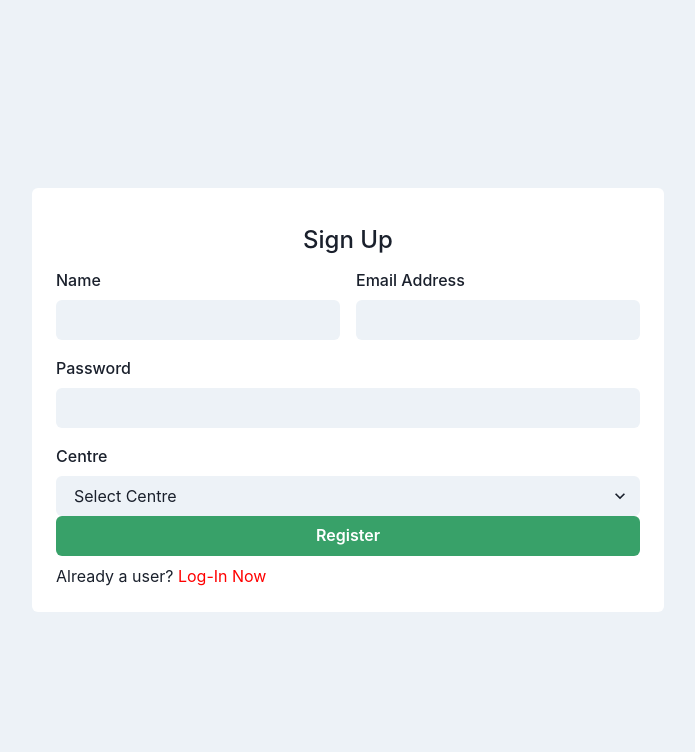
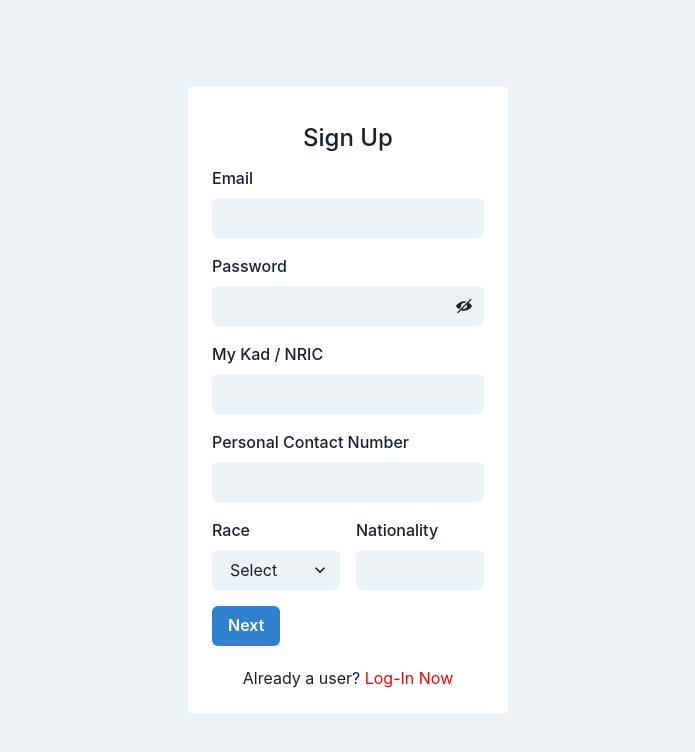
Before and after one commit to KelveenRaj/robotic-student-portal, a React (Create React App) app: page /sign-up in a window 1280 px wide. Shown: the top 752 px of the page, without its empty margins (292-987 px from the left). Built offline with nearby package versions, Linux system fonts and the light colour scheme; what amazon-cognito-identity-js would draw is missing.

Commit message:
fix form validation for sign up

```diff
--- a/package.json
+++ b/package.json
@@ -24,7 +24,8 @@
     "react-redux": "^9.1.0",
     "react-router-dom": "^6.22.3",
     "react-scripts": "5.0.1",
-    "web-vitals": "^2.1.4"
+    "web-vitals": "^2.1.4",
+    "yup": "^1.4.0"
   },
   "scripts": {
     "start": "react-scripts start",
--- a/src/pages/SignUpPage/index.js
+++ b/src/pages/SignUpPage/index.js
@@ -1,4 +1,6 @@
-import React from "react";
+import React, { useState } from "react";
+import * as Yup from "yup";
+import { Formik, Field } from "formik";
 import {
   Box,
   Button,
@@ -11,12 +13,60 @@ import {
   Text,
   Flex,
   Grid,
+  Link,
+  InputRightElement,
+  InputGroup,
 } from "@chakra-ui/react";
-import { Formik, Field } from "formik";
+import { ViewIcon, ViewOffIcon } from "@chakra-ui/icons";
 
 const SignUpPage = () => {
+  const [step, setStep] = useState(1);
+  const [showPassword, setShowPassword] = useState(false);
+
+  const initialValues = {
+    email: "",
+    password: "",
+    center: "",
+    nric: "",
+    contact: "",
+    race: "",
+    personalEmail: "",
+    moeEmail: "",
+    school: "",
+    nationality: "",
+  };
+
+  const validationSchema = Yup.object().shape({
+    email: Yup.string()
+      .email("Invalid email address")
+      .required("Email is required"),
+    password: Yup.string()
+      .min(6, "Password should be at least 6 characters")
+      .required("Password is required"),
+    center: Yup.string().required("Center is required"),
+    nric: Yup.string().required("My Kad / NRIC is required"),
+    contact: Yup.string().required("Personal contact number is required"),
+    race: Yup.string().required("Race is required"),
+    personalEmail: Yup.string()
+      .email("Invalid email address")
+      .required("Personal Email is required"),
+    moeEmail: Yup.string()
+      .email("Invalid email address")
+      .required("Moe Email is required"),
+    school: Yup.string().required("School is required"),
+    nationality: Yup.string().required("Nationality is required"),
+  });
+
+  const handleNextStep = () => {
+    setStep((prevStep) => prevStep + 1);
+  };
+
+  const handlePrevStep = () => {
+    setStep((prevStep) => prevStep - 1);
+  };
+
   return (
-    <Box bg="white" p={6} rounded="md">
+    <Box bg="white" p={6} rounded="md" w={80}>
       <Flex align="center" justify="center" p="10px">
         <Text fontSize="24px" fontWeight="500">
           Sign Up
@@ -24,32 +74,18 @@ const SignUpPage = () => {
       </Flex>
 
       <Formik
-        initialValues={{
-          name: "",
-          email: "",
-          password: "",
-          centre: "",
-        }}
+        initialValues={initialValues}
         onSubmit={(values) => {
           alert(JSON.stringify(values, null, 2));
         }}
+        validationSchema={validationSchema}
       >
-        {({ handleSubmit, errors, touched }) => (
+        {({ handleSubmit, isValid, errors, touched }) => (
           <form onSubmit={handleSubmit}>
+            {step === 1 && (
               <VStack spacing={4} align="flex-start">
-              <Grid templateColumns="repeat(2, 1fr)" gap={4} w="100%">
-                <FormControl>
-                  <FormLabel htmlFor="name">Name</FormLabel>
-                  <Field
-                    as={Input}
-                    id="name"
-                    name="name"
-                    type="name"
-                    variant="filled"
-                  />
-                </FormControl>
-                <FormControl>
-                  <FormLabel htmlFor="email">Email Address</FormLabel>
+                <FormControl isInvalid={errors.email && touched.email} w="100%">
+                  <FormLabel htmlFor="email">Email</FormLabel>
                   <Field
                     as={Input}
                     id="email"
@@ -57,52 +93,203 @@ const SignUpPage = () => {
                     type="email"
                     variant="filled"
                   />
+                  <FormErrorMessage>{errors.email}</FormErrorMessage>
                 </FormControl>
-              </Grid>
 
                 <FormControl
-                isInvalid={!!errors.password && touched.password}
+                  isInvalid={errors.password && touched.password}
                   w="100%"
                 >
                   <FormLabel htmlFor="password">Password</FormLabel>
+                  <InputGroup>
                     <Field
                       as={Input}
                       id="password"
                       name="password"
-                  type="password"
+                      type={showPassword ? "text" : "password"}
                       variant="filled"
-                  validate={(value) => {
-                    if (value.length < 6) {
-                      return "Password should be over 6 characters.";
+                    />
+                    <InputRightElement h={"full"}>
+                      <Button
+                        variant={"ghost"}
+                        onClick={() =>
+                          setShowPassword((showPassword) => !showPassword)
                         }
-                  }}
-                />
+                      >
+                        {showPassword ? <ViewIcon /> : <ViewOffIcon />}
+                      </Button>
+                    </InputRightElement>
+                  </InputGroup>
                   <FormErrorMessage>{errors.password}</FormErrorMessage>
                 </FormControl>
-              <FormControl w="100%">
-                <FormLabel htmlFor="centre">Centre</FormLabel>
+
+                <FormControl isInvalid={errors.nric && touched.nric} w="100%">
+                  <FormLabel htmlFor="nric">My Kad / NRIC</FormLabel>
+                  <Field
+                    as={Input}
+                    id="nric"
+                    name="nric"
+                    type="number"
+                    variant="filled"
+                  />
+                  <FormErrorMessage>{errors.nric}</FormErrorMessage>
+                </FormControl>
+
+                <FormControl
+                  isInvalid={errors.contact && touched.contact}
+                  w="100%"
+                >
+                  <FormLabel htmlFor="contact">
+                    Personal Contact Number
+                  </FormLabel>
+                  <Field
+                    as={Input}
+                    id="contact"
+                    name="contact"
+                    type="number"
+                    variant="filled"
+                  />
+                  <FormErrorMessage>{errors.contact}</FormErrorMessage>
+                </FormControl>
+
+                <Grid templateColumns="repeat(2, 1fr)" gap={4} w="100%">
+                  <FormControl isInvalid={errors.race && touched.race} w="100%">
+                    <FormLabel htmlFor="race">Race</FormLabel>
                     <Field
                       as={Select}
-                  id="centre"
-                  name="centre"
+                      id="race"
+                      name="race"
+                      placeholder="Select"
+                      variant="filled"
+                    >
+                      <option value="Malay">Malay</option>
+                      <option value="Chinese">Chinese</option>
+                      <option value="Indian">Indian</option>
+                      <option value="Others">Others</option>
+                    </Field>
+                    <FormErrorMessage>{errors.race}</FormErrorMessage>
+                  </FormControl>
+                  <FormControl
+                    isInvalid={errors.nationality && touched.nationality}
+                    w="100%"
+                  >
+                    <FormLabel htmlFor="nationality">Nationality</FormLabel>
+                    <Field
+                      as={Input}
+                      id="nationality"
+                      name="nationality"
+                      type="text"
+                      variant="filled"
+                    />
+                    <FormErrorMessage>{errors.nationality}</FormErrorMessage>
+                  </FormControl>
+                </Grid>
+              </VStack>
+            )}
+
+            {step === 2 && (
+              <VStack spacing={4} align="flex-start">
+                <FormControl
+                  isInvalid={errors.personalEmail && touched.personalEmail}
+                  w="100%"
+                >
+                  <FormLabel htmlFor="personalEmail">Personal Email</FormLabel>
+                  <Field
+                    as={Input}
+                    id="personalEmail"
+                    name="personalEmail"
+                    type="email"
+                    variant="filled"
+                  />
+                  <FormErrorMessage>{errors.personalEmail}</FormErrorMessage>
+                </FormControl>
+
+                <FormControl
+                  isInvalid={errors.moeEmail && touched.moeEmail}
+                  w="100%"
+                >
+                  <FormLabel htmlFor="moeEmail">Moe Email</FormLabel>
+                  <Field
+                    as={Input}
+                    id="moeEmail"
+                    name="moeEmail"
+                    type="email"
+                    variant="filled"
+                  />
+                  <FormErrorMessage>{errors.moeEmail}</FormErrorMessage>
+                </FormControl>
+
+                <FormControl
+                  isInvalid={errors.school && touched.school}
+                  w="100%"
+                >
+                  <FormLabel htmlFor="school">School</FormLabel>
+                  <Field
+                    as={Input}
+                    id="school"
+                    name="school"
+                    type="text"
+                    variant="filled"
+                  />
+                  <FormErrorMessage>{errors.school}</FormErrorMessage>
+                </FormControl>
+
+                <FormControl
+                  isInvalid={errors.center && touched.center}
+                  w="100%"
+                >
+                  <FormLabel htmlFor="center">Centre</FormLabel>
+                  <Field
+                    as={Select}
+                    id="center"
+                    name="center"
                     placeholder="Select Centre"
                     variant="filled"
                   >
                     <option value="Kota Damansara">Kota Damansara</option>
                     <option value="Kulim">Kulim</option>
                     <option value="Johor">Johor</option>
+                    <option value="test">test</option>
                   </Field>
+                  <FormErrorMessage>{errors.center}</FormErrorMessage>
                 </FormControl>
               </VStack>
-            <Button type="submit" colorScheme="green" w="full">
+            )}
+
+            <Flex justify="space-between" mt={4}>
+              {step !== 1 && (
+                <Button
+                  onClick={handlePrevStep}
+                  colorScheme="gray"
+                  variant="outline"
+                >
+                  Previous
+                </Button>
+              )}
+              {step === 1 && (
+                <Button onClick={handleNextStep} colorScheme="blue">
+                  Next
+                </Button>
+              )}
+              {step !== 1 && (
+                <Button
+                  type="submit"
+                  colorScheme="green"
+                  display={isValid ? "block" : "none"}
+                >
                   Register
                 </Button>
-            <Text mt={2}>
+              )}
+            </Flex>
+
+            <Flex justifyContent="center" w="100%" mt={"20px"}>
+              <Text>
                 Already a user?{" "}
-              <a href="/login" style={{ color: "red" }}>
+                <Link href="/login" color={"red"}>
                   Log-In Now
-              </a>
+                </Link>
               </Text>
+            </Flex>
           </form>
         )}
       </Formik>
```
Also changed, not shown: 1 other file (tests, documents, lock files or other folders). Lines whose indentation alone changed are shown as unchanged.
